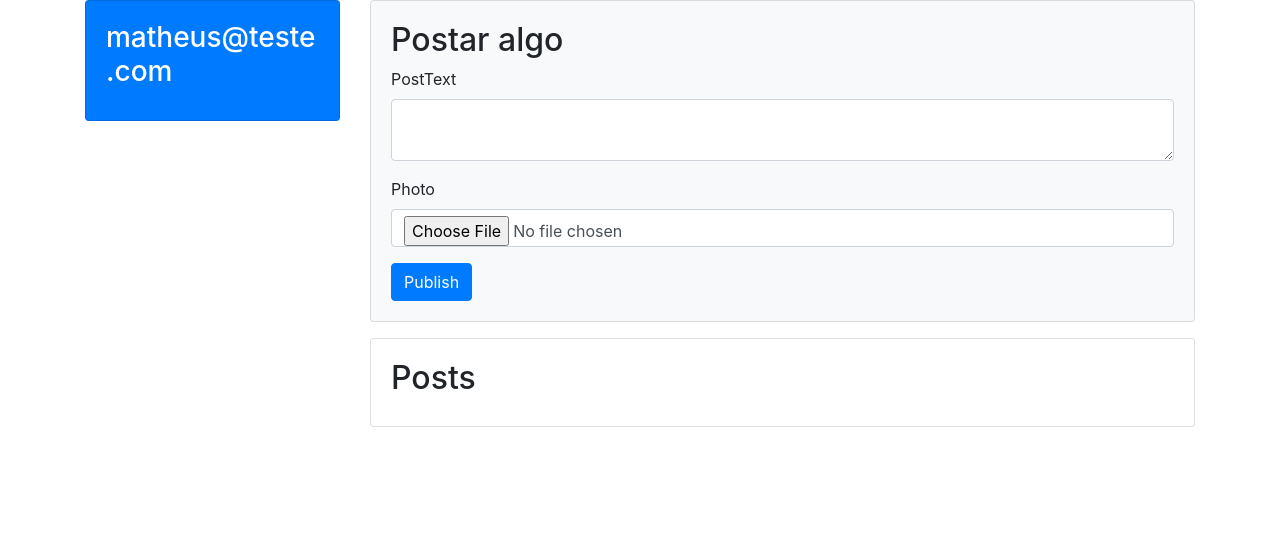
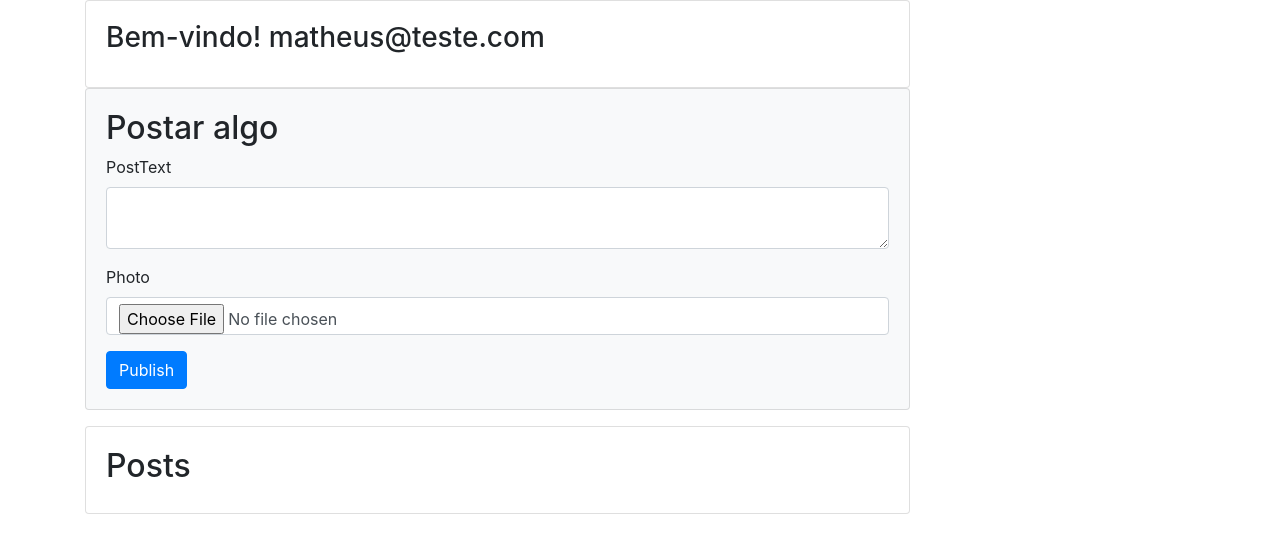
Before and after one commit to Matheus-Lara/codigo-e-aulas-rede-social-simples, a Flask app: page /profile/1 in a window 1280 px wide. Shown: the top 553 px of the page. Run offline with Flask 3, Linux system fonts and the light colour scheme; a user stored in the database is signed in; some libraries are stand-ins or nearby versions.

Commit message:
arquivos finais

```diff
--- a/projetoTumbrl/tumbrl/routes.py
+++ b/projetoTumbrl/tumbrl/routes.py
@@ -104,9 +104,6 @@ def delete(post_id):
         for comment in comments:
             database.session.delete(comment)
 
-        for like in likes:
-            database.session.delete(like)
-
         database.session.delete(post)
         database.session.commit()
         return redirect(url_for('profile', user_id=user_id))
--- a/projetoTumbrl/tumbrl/templates/profile.html
+++ b/projetoTumbrl/tumbrl/templates/profile.html
@@ -5,15 +5,13 @@
 {% block body %}
 <div class="container">
     <div class="row">
-        <div class="col-md-3">
+        <div class="col-md-9">
             <!-- Perfil do usuário -->
-            <div class="card bg-primary text-white">
+            <div class="card bg-default">
                 <div class="card-body">
-                    <h3 class="card-title">{{ user.username }}</h3>
+                    <h3 class="card-title">Bem-vindo! {{ user.username }}</h3>
                 </div>
             </div>
-        </div>
-        <div class="col-md-9">
             <!-- Caixa de postagem -->
             <div class="card bg-light">
                 <div class="card-body">
```
Also changed, not shown: projetoTumbrl/instance/comunidade.db.
